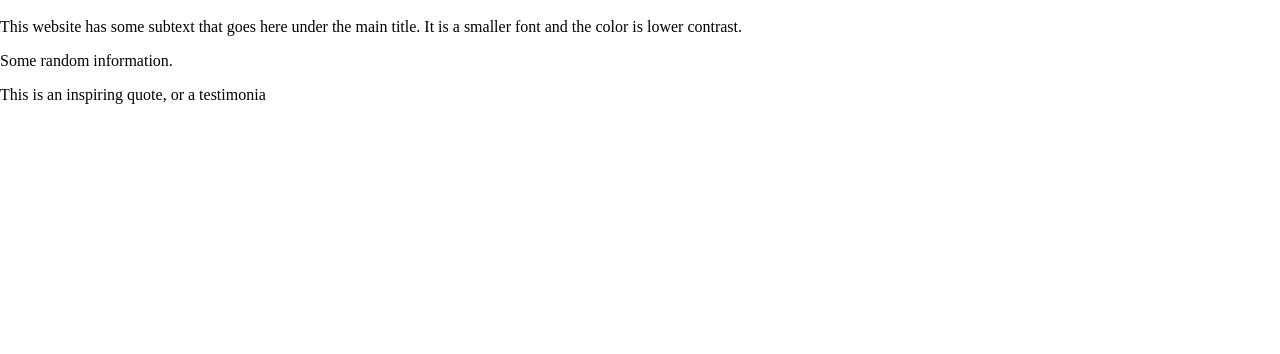
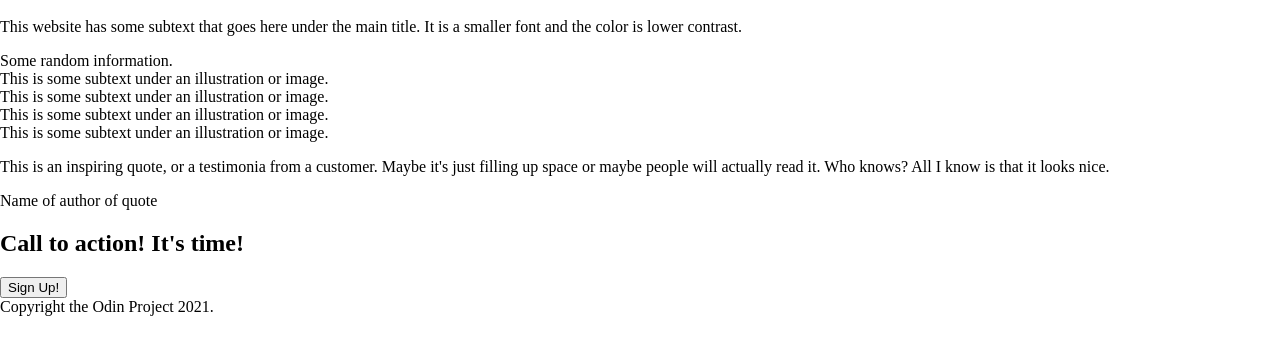
Before and after one commit to jmcgallia/odin-landing-page, a plain HTML site: page index.html in a window 1280 px wide. Shown: the part 150-504 px from the top of the page. Drawn offline with Linux system fonts and the light colour scheme.

Commit message:
Finish main HTML content.

```diff
--- a/index.html
+++ b/index.html
@@ -33,25 +33,41 @@
         <div class="cards">
             <div class="card">
                 <div class="card-image"></div>
-                <div class="card-text"></div>
+                <div class="card-text">This is some subtext under an illustration or image.</div>
             </div>
             <div class="card">
                 <div class="card-image"></div>
-                <div class="card-text"></div>
+                <div class="card-text">This is some subtext under an illustration or image.</div>
             </div>
             <div class="card">
                 <div class="card-image"></div>
-                <div class="card-text"></div>
+                <div class="card-text">This is some subtext under an illustration or image.</div>
             </div>
             <div class="card">
                 <div class="card-image"></div>
-                <div class="card-text"></div>
+                <div class="card-text">This is some subtext under an illustration or image.</div>
             </div>
         </div>
     </div>
 
     <div class="quote-area">
-        <p>This is an inspiring quote, or a testimonia</p>
+        <p>This is an inspiring quote, or a testimonia from a customer. Maybe it's just filling
+            up space or maybe people will actually read it. Who knows? All I know is that it looks nice.
+        </p>
+        <p>Name of author of quote </p>
+    </div>
+
+    <div class="action-area">
+        <div class="action-box">
+            <div class="action-content">
+                <h2>Call to action! It's time!</h2>
+            </div>
+            <button class="sign-up">Sign Up!</button>
+        </div>
+    </div>
+
+    <div class="footer">
+        <div class="footer-text">Copyright the Odin Project 2021.</div>
     </div>
 
 </body>
```
